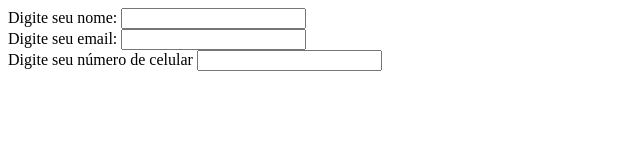
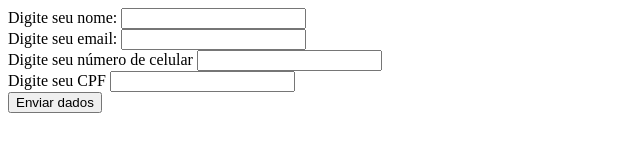
Before and after one commit to Erick3kk/cp-02-frontend, a plain HTML site: page inscricao.html in a window 1280 px wide. Shown: the whole page, without its empty margins (0-640 px from the left). Drawn offline with Linux system fonts and the light colour scheme.

Commit message:
inscricaoparte04

```diff
--- a/inscricao.html
+++ b/inscricao.html
@@ -25,6 +25,17 @@
                 <input type="number" id="phone" />
               </div>
 
+              <div>
+                <label for="cpf">Digite seu CPF</label>
+                <input type="number" id="cpf"/>
+              </div>
+
+              <button class="form-button">Enviar dados</button>
+
+              </form>
+
+              </section>
+
 
 
   </main>
```
